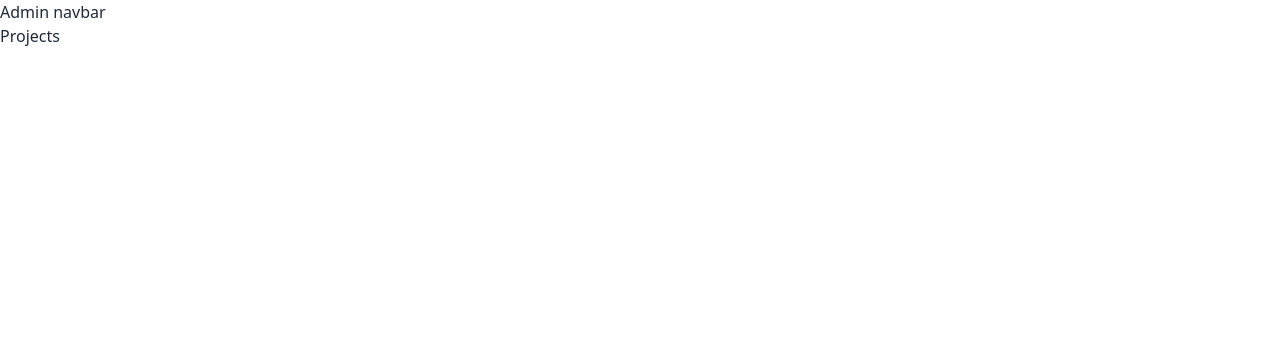
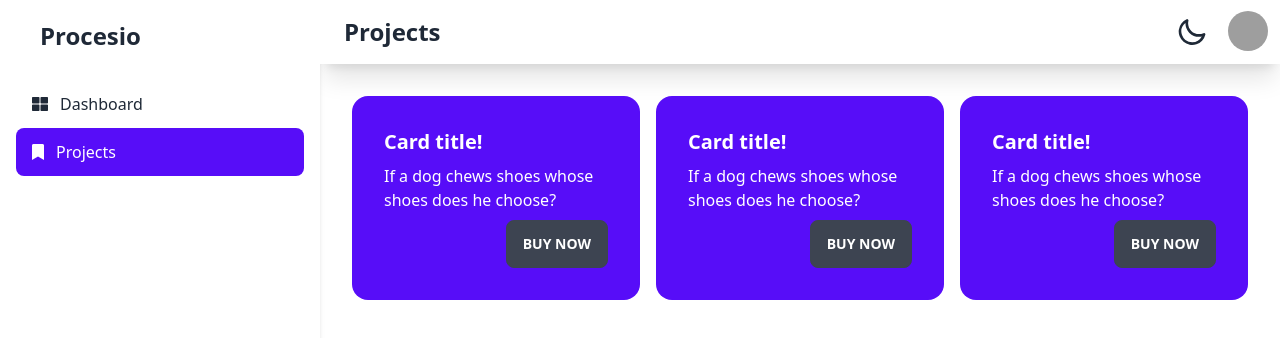
Before and after one commit to vferak/Procesio, a Vue app in the folder frontend/: page /admin/projects in a window 1280 px wide. Shown: the top 338 px of the page. Built offline with nearby package versions, Linux system fonts and the light colour scheme; sample sign-in values are in the browser's storage; grey boxes are pictures that could not be loaded.

Commit message:
Redone Admin from Vuetify to DaisyUI

```diff
--- a/frontend/src/App.vue
+++ b/frontend/src/App.vue
@@ -1,5 +1,13 @@
 <script setup lang="ts">
 // import ServerErrorModal from "@/components/modal/predefined/ServerErrorModal.vue";
+import { onBeforeMount } from "vue";
+import { useThemeStore } from "@/stores/theme";
+
+const themeStore = useThemeStore();
+
+onBeforeMount(() => {
+  themeStore.setTheme();
+});
 </script>
 
 <template>
--- a/frontend/src/components/navbars/AdminNavbar.vue
+++ b/frontend/src/components/navbars/AdminNavbar.vue
@@ -1,14 +1,18 @@
 <script setup lang="ts">
-import { ref } from "vue";
-import { useRouter } from "vue-router";
+import { useRoute, useRouter } from "vue-router";
 import { useAuthStore } from "@/stores/auth";
 import { useMetaStore } from "@/stores/meta";
+import ThemeSwap from "@/components/swaps/ThemeSwap.vue";
 
 const metaStore = useMetaStore();
 const authStore = useAuthStore();
 const router = useRouter();
+const currentRoute = useRoute();
 
-const rail = ref<boolean>(false);
+const routes = router
+  .getRoutes()
+  .filter((route) => route.path === "/admin")
+  .pop()?.children;
 
 const logout = () => {
   authStore.logOut();
@@ -20,5 +24,69 @@ const logout = () => {
 </script>
 
 <template>
-<h1>Admin navbar</h1>
+  <input id="navigation-drawer" type="checkbox" class="drawer-toggle" />
+  <div class="drawer-content flex flex-col">
+    <div class="navbar bg-base-100 mb-8 shadow-xl">
+      <div class="flex-none lg:hidden">
+        <label for="navigation-drawer" class="btn btn-square btn-ghost">
+          <svg
+            xmlns="http://www.w3.org/2000/svg"
+            fill="none"
+            viewBox="0 0 24 24"
+            class="inline-block w-6 h-6 stroke-current"
+          >
+            <path
+              stroke-linecap="round"
+              stroke-linejoin="round"
+              stroke-width="2"
+              d="M4 6h16M4 12h16M4 18h16"
+            ></path>
+          </svg>
+        </label>
+      </div>
+      <h3 class="flex-1 px-2 mx-2 text-2xl font-bold">
+        {{ metaStore.getTitle() }}
+      </h3>
+      <div class="flex-none gap-4">
+        <ThemeSwap />
+
+        <div class="dropdown dropdown-end">
+          <label tabindex="0" class="btn btn-ghost btn-circle avatar">
+            <div class="w-10 rounded-full">
+              <img src="https://api.lorem.space/image/face?hash=33791" />
+            </div>
+          </label>
+          <ul
+            tabindex="0"
+            class="menu menu-compact dropdown-content mt-3 p-2 shadow bg-base-100 rounded-box w-52"
+          >
+            <li><a>Profile</a></li>
+            <li><a @click="logout()">Logout</a></li>
+          </ul>
+        </div>
+      </div>
+    </div>
+
+    <slot />
+  </div>
+  <div class="drawer-side shadow-md">
+    <label for="navigation-drawer" class="drawer-overlay"></label>
+    <aside class="w-80 bg-base-100 text-base-content">
+      <div class="pl-10 pt-5 w-full h-16">
+        <h2 class="text-2xl font-bold">Procesio</h2>
+      </div>
+      <ul class="menu p-4 overflow-y-auto">
+        <li v-for="route in routes" :key="route.name">
+          <a
+            class="flex"
+            :class="{ active: route.name === currentRoute.name }"
+            @click="router.push({ name: route.name })"
+          >
+            <i class="flex-none" :class="route.meta.iconClass"></i>
+            <span class="flex-1">{{ route.meta.title }}</span>
+          </a>
+        </li>
+      </ul>
+    </aside>
+  </div>
 </template>
--- /dev/null
+++ b/frontend/src/components/swaps/ThemeSwap.vue
@@ -0,0 +1,33 @@
+<script setup lang="ts">
+import { useThemeStore } from "@/stores/theme";
+
+const themeStore = useThemeStore();
+</script>
+
+<template>
+  <label class="swap swap-rotate">
+    <input
+      type="checkbox"
+      :checked="themeStore.getCheckboxValue()"
+      @change="themeStore.toggleTheme()"
+    />
+    <svg
+      class="swap-on fill-current w-8 h-8"
+      xmlns="http://www.w3.org/2000/svg"
+      viewBox="0 0 24 24"
+    >
+      <path
+        d="M5.64,17l-.71.71a1,1,0,0,0,0,1.41,1,1,0,0,0,1.41,0l.71-.71A1,1,0,0,0,5.64,17ZM5,12a1,1,0,0,0-1-1H3a1,1,0,0,0,0,2H4A1,1,0,0,0,5,12Zm7-7a1,1,0,0,0,1-1V3a1,1,0,0,0-2,0V4A1,1,0,0,0,12,5ZM5.64,7.05a1,1,0,0,0,.7.29,1,1,0,0,0,.71-.29,1,1,0,0,0,0-1.41l-.71-.71A1,1,0,0,0,4.93,6.34Zm12,.29a1,1,0,0,0,.7-.29l.71-.71a1,1,0,1,0-1.41-1.41L17,5.64a1,1,0,0,0,0,1.41A1,1,0,0,0,17.66,7.34ZM21,11H20a1,1,0,0,0,0,2h1a1,1,0,0,0,0-2Zm-9,8a1,1,0,0,0-1,1v1a1,1,0,0,0,2,0V20A1,1,0,0,0,12,19ZM18.36,17A1,1,0,0,0,17,18.36l.71.71a1,1,0,0,0,1.41,0,1,1,0,0,0,0-1.41ZM12,6.5A5.5,5.5,0,1,0,17.5,12,5.51,5.51,0,0,0,12,6.5Zm0,9A3.5,3.5,0,1,1,15.5,12,3.5,3.5,0,0,1,12,15.5Z"
+      />
+    </svg>
+    <svg
+      class="swap-off fill-current w-8 h-8"
+      xmlns="http://www.w3.org/2000/svg"
+      viewBox="0 0 24 24"
+    >
+      <path
+        d="M21.64,13a1,1,0,0,0-1.05-.14,8.05,8.05,0,0,1-3.37.73A8.15,8.15,0,0,1,9.08,5.49a8.59,8.59,0,0,1,.25-2A1,1,0,0,0,8,2.36,10.14,10.14,0,1,0,22,14.05,1,1,0,0,0,21.64,13Zm-9.5,6.69A8.14,8.14,0,0,1,7.08,5.22v.27A10.15,10.15,0,0,0,17.22,15.63a9.79,9.79,0,0,0,2.1-.22A8.11,8.11,0,0,1,12.14,19.73Z"
+      />
+    </svg>
+  </label>
+</template>
--- a/frontend/src/layouts/AdminLayout.vue
+++ b/frontend/src/layouts/AdminLayout.vue
@@ -2,6 +2,9 @@
 import AdminNavbar from "@/components/navbars/AdminNavbar.vue";
 </script>
 <template>
-  <AdminNavbar></AdminNavbar>
-  <router-view />
+  <div class="h-screen drawer drawer-mobile w-full">
+    <AdminNavbar>
+      <router-view />
+    </AdminNavbar>
+  </div>
 </template>
--- a/frontend/src/router/index.ts
+++ b/frontend/src/router/index.ts
@@ -28,6 +28,7 @@ const routes = [
         component: () => import("@/views/Admin/DashboardView.vue"),
         meta: {
           title: "Dashboard",
+          iconClass: "fas fa-th-large",
         },
       },
       {
@@ -36,6 +37,7 @@ const routes = [
         component: () => import("@/views/Admin/ProjectsView.vue"),
         meta: {
           title: "Projects",
+          iconClass: "fas fa-bookmark",
         },
       },
     ],
--- /dev/null
+++ b/frontend/src/stores/theme.ts
@@ -0,0 +1,47 @@
+import { defineStore } from "pinia";
+
+interface ThemeStore {
+  setTheme(): void;
+  getCurrentTheme(): string;
+  toggleTheme(): void;
+  getCheckboxValue(): boolean;
+}
+
+export const useThemeStore = defineStore<"theme", ThemeStore>("theme", () => {
+  const localStorageKey = "theme";
+
+  const lightTheme = "light";
+  const darkTheme = "dark";
+
+  const getCurrentTheme = (): string => {
+    const localTheme: string | null = localStorage.getItem(localStorageKey);
+    return localTheme === null ? lightTheme : localTheme;
+  };
+
+  const toggleTheme = (): void => {
+    const newTheme: string =
+      getCurrentTheme() == lightTheme ? darkTheme : lightTheme;
+
+    localStorage.setItem(localStorageKey, newTheme);
+
+    setTheme();
+  };
+
+  const setTheme = (): void => {
+    const htmlElement = document.querySelector("html");
+    if (htmlElement !== null) {
+      htmlElement.dataset.theme = getCurrentTheme();
+    }
+  };
+
+  const getCheckboxValue = (): boolean => {
+    return getCurrentTheme() != lightTheme;
+  };
+
+  return {
+    setTheme,
+    getCurrentTheme,
+    toggleTheme,
+    getCheckboxValue,
+  };
+});
--- a/frontend/src/views/Admin/DashboardView.vue
+++ b/frontend/src/views/Admin/DashboardView.vue
@@ -1,3 +1,34 @@
 <template>
-  <h1>Dashboard</h1>
+  <div class="container mx-auto h-full px-8">
+    <div class="grid lg:grid-cols-3 md:grid-cols-2 gap-4">
+
+      <div class="card w-full bg-primary text-primary-content">
+        <div class="card-body">
+          <h2 class="card-title">Card title!</h2>
+          <p>If a dog chews shoes whose shoes does he choose?</p>
+          <div class="card-actions justify-end">
+            <button class="btn">Buy Now</button>
+          </div>
+        </div>
+      </div>
+      <div class="card w-full bg-primary text-primary-content">
+        <div class="card-body">
+          <h2 class="card-title">Card title!</h2>
+          <p>If a dog chews shoes whose shoes does he choose?</p>
+          <div class="card-actions justify-end">
+            <button class="btn">Buy Now</button>
+          </div>
+        </div>
+      </div>
+      <div class="card w-full bg-primary text-primary-content">
+        <div class="card-body">
+          <h2 class="card-title">Card title!</h2>
+          <p>If a dog chews shoes whose shoes does he choose?</p>
+          <div class="card-actions justify-end">
+            <button class="btn">Buy Now</button>
+          </div>
+        </div>
+      </div>
+    </div>
+  </div>
 </template>
--- a/frontend/src/views/Admin/ProjectsView.vue
+++ b/frontend/src/views/Admin/ProjectsView.vue
@@ -1,3 +1,33 @@
 <template>
-  <h1>Projects</h1>
+  <div class="container mx-auto h-full px-8">
+    <div class="grid lg:grid-cols-3 md:grid-cols-2 gap-4">
+      <div class="card w-full bg-primary text-primary-content">
+        <div class="card-body">
+          <h2 class="card-title">Card title!</h2>
+          <p>If a dog chews shoes whose shoes does he choose?</p>
+          <div class="card-actions justify-end">
+            <button class="btn">Buy Now</button>
+          </div>
+        </div>
+      </div>
+      <div class="card w-full bg-primary text-primary-content">
+        <div class="card-body">
+          <h2 class="card-title">Card title!</h2>
+          <p>If a dog chews shoes whose shoes does he choose?</p>
+          <div class="card-actions justify-end">
+            <button class="btn">Buy Now</button>
+          </div>
+        </div>
+      </div>
+      <div class="card w-full bg-primary text-primary-content">
+        <div class="card-body">
+          <h2 class="card-title">Card title!</h2>
+          <p>If a dog chews shoes whose shoes does he choose?</p>
+          <div class="card-actions justify-end">
+            <button class="btn">Buy Now</button>
+          </div>
+        </div>
+      </div>
+    </div>
+  </div>
 </template>
```
